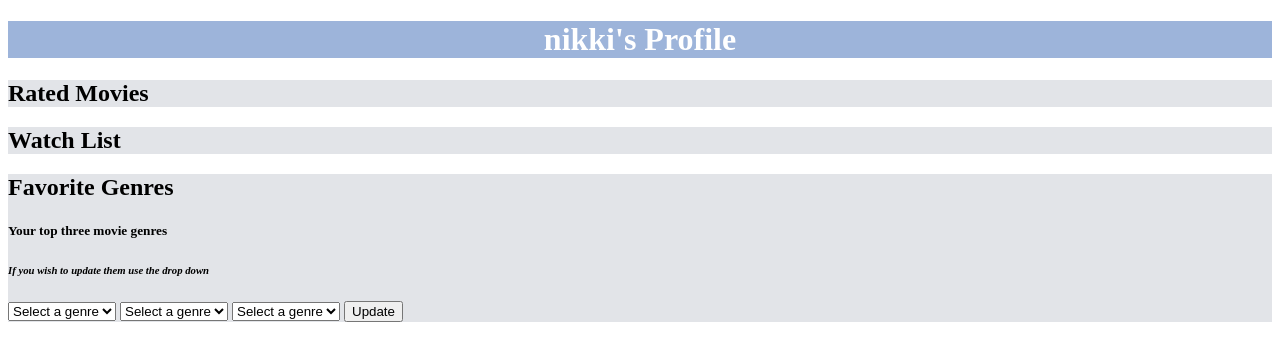
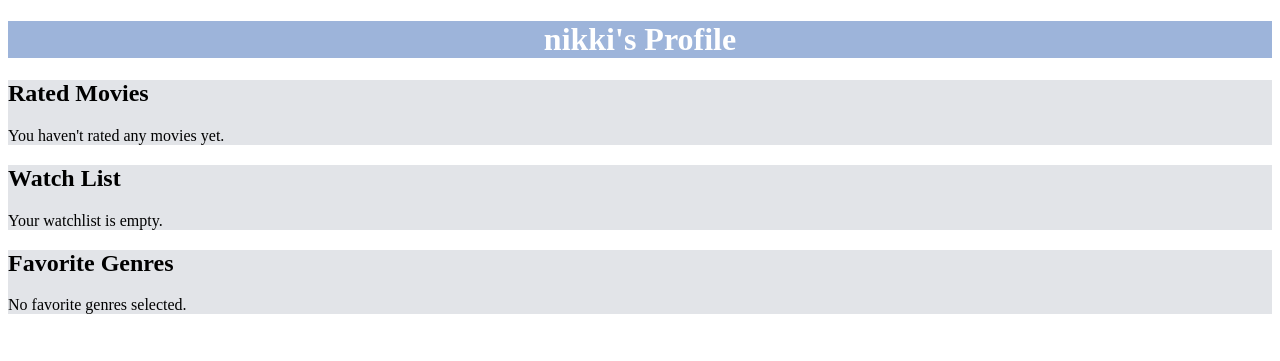
Before and after one commit to AllisonBriggs/Group-6-Movie-Recommender, a Flask app: page /profile in a window 1280 px wide. Shown: the part 108-469 px from the top of the page. Run offline with Flask 3, Linux system fonts and the light colour scheme; a user stored in the database is signed in.

Commit message:
ratings on user end working

```diff
--- a/backend/app.py
+++ b/backend/app.py
@@ -7,7 +7,7 @@ import os
 import json
 
 # Import models AFTER db initialization
-from models import db, User, Movie, Review
+from models import db, User, Movie, Review, Watchlist
 
 # Initialize Flask app
 app = Flask(__name__)
@@ -122,7 +122,33 @@ def profile():
         flash("Please log in first!", "warning")
         return redirect(url_for("login"))
 
-    return render_template("profile.html", username=g.user.username)
+    user = User.query.get(session["user_id"])
+
+    watchlist_entries = Watchlist.query.filter_by(user_id=user.id).all()
+    reviews = Review.query.filter_by(user_id=user.id).all()
+
+    # Get movie info for watchlist
+    watchlist_movies = [Movie.query.get(entry.movie_id) for entry in watchlist_entries]
+
+    # Get movies for each review
+    rated_movies = []
+    for review in reviews:
+        movie = Movie.query.get(review.movie_id)
+        if movie:
+            rated_movies.append({
+                "title": movie.title,
+                "rating": review.rating,
+                "comment": review.review_text,
+                "date": review.review_date.strftime("%Y-%m-%d")
+            })
+
+    return render_template(
+        "profile.html",
+        username=user.username,
+        watchlist_movies=watchlist_movies,
+        rated_movies=rated_movies,
+        favorite_genres=user.get_favorite_genres()
+    )
 
 # Movie Details
 @app.route("/movie/<int:movie_id>")
@@ -137,28 +163,25 @@ def submit_review(movie_id):
         flash("Please log in to leave a review.", "warning")
         return redirect(url_for("login"))
 
+    user_id = session["user_id"]
     rating = float(request.form["rating"])
     review_text = request.form["review_text"]
 
-    # Save the new review
-    new_review = Review(
-        user_id=session["user_id"],
-        movie_id=movie_id,
-        rating=rating,
-        review_text=review_text
-    )
-    db.session.add(new_review)
+    # Save the review
+    existing_review = Review.query.filter_by(user_id=user_id, movie_id=movie_id).first()
+    if existing_review:
+        existing_review.update_review(rating, review_text)
+    else:
+        new_review = Review(user_id=user_id, movie_id=movie_id, rating=rating, review_text=review_text)
+        db.session.add(new_review)
+
+    # Add to watchlist if not already there
+    existing_watch = Watchlist.query.filter_by(user_id=user_id, movie_id=movie_id).first()
+    if not existing_watch:
+        db.session.add(Watchlist(user_id=user_id, movie_id=movie_id))
+
     db.session.commit()
-
-    # Recalculate average rating
-    all_reviews = Review.query.filter_by(movie_id=movie_id).all()
-    if all_reviews:
-        average = sum(r.rating for r in all_reviews) / len(all_reviews)
-        movie = Movie.query.get(movie_id)
-        movie.average_rating = round(average, 2)
-        db.session.commit()
-
-    flash("Review submitted successfully!", "success")
+    flash("Review submitted!", "success")
     return redirect(url_for("movie_detail", movie_id=movie_id))
 
 @app.route("/debug-movies")
--- a/backend/templates/profile.html
+++ b/backend/templates/profile.html
@@ -1,123 +1,58 @@
 {% extends "layout.html" %}
 {% block title %}Profile{% endblock %}
 {% block body %}
+
 <head>
     <meta charset="UTF-8">
     <title>SceneIt - Profile</title>
 </head>
+
 <body>
    <h1 class="profile_header">{{ username }}'s Profile</h1>
+
    <div class="prof_movie_display">
         <h2>Rated Movies</h2>
-        <!--Display the user's rated movies-->
+        {% if rated_movies %}
+            <ul>
+            {% for review in rated_movies %}
+                <li>
+                    <strong>{{ review.title }}</strong><br>
+                    ⭐ {{ review.rating }} / 5<br>
+                    "{{ review.comment }}"<br>
+                    <small>{{ review.date }}</small>
+                </li>
+            {% endfor %}
+            </ul>
+        {% else %}
+            <p>You haven't rated any movies yet.</p>
+        {% endif %}
    </div>
+
     <div class="prof_movie_display">
         <h2>Watch List</h2>
-        <!--Display the user's watch list movies-->
+        {% if watchlist_movies %}
+            <ul>
+                {% for movie in watchlist_movies %}
+                    <li>{{ movie.title }}</li>
+                {% endfor %}
+            </ul>
+        {% else %}
+            <p>Your watchlist is empty.</p>
+        {% endif %}
+    </div>
 
-    </div>
     <div class="prof_genres">
         <h2>Favorite Genres</h2>
-        <h5>Your top three movie genres</h5>
-        <h6><i>If you wish to update them use the drop down</i></h6>
-        <!--Display the favorite Genres-->
-        <!--Option to change genres-->
-        <div class="genre_dropdown">
-            <select name="genre1" id="genre1">
-                <option value="" disabled selected>Select a genre</option>
-                <option value="action">Action</option>
-                <option value="adult">Adult</option>
-                <option value="adventure">Adventure</option>
-                <option value="animation">Animation</option>
-                <option value="biography">Biography</option>
-                <option value="comedy">Comedy</option>
-                <option value="crime">Crime</option>
-                <option value="documentary">Documentary</option>
-                <option value="drama">Drama</option>
-                <option value="family">Family</option>
-                <option value="fantasy">Fantasy</option>
-                <option value="film-noir">Film Noir</option>
-                <option value="game-show">Game Show</option>
-                <option value="history">History</option>
-                <option value="horror">Horror</option>
-                <option value="musical">Musical</option>
-                <option value="music">Music</option>
-                <option value="mystery">Mystery</option>
-                <option value="news">News</option>
-                <option value="reality-tv">Reality-TV</option>
-                <option value="romance">Romance</option>
-                <option value="sci-fi">Sci-Fi</option>
-                <option value="short">Short</option>
-                <option value="sport">Sport</option>
-                <option value="talk-show">Talk-Show</option>
-                <option value="thriller">Thriller</option>
-                <option value="war">War</option>
-                <option value="western">Western</option>
-            </select>
-            <select name="genre2" id="genre2">
-                <option value="" disabled selected>Select a genre</option>
-                <option value="action">Action</option>
-                <option value="adult">Adult</option>
-                <option value="adventure">Adventure</option>
-                <option value="animation">Animation</option>
-                <option value="biography">Biography</option>
-                <option value="comedy">Comedy</option>
-                <option value="crime">Crime</option>
-                <option value="documentary">Documentary</option>
-                <option value="drama">Drama</option>
-                <option value="family">Family</option>
-                <option value="fantasy">Fantasy</option>
-                <option value="film-noir">Film Noir</option>
-                <option value="game-show">Game Show</option>
-                <option value="history">History</option>
-                <option value="horror">Horror</option>
-                <option value="musical">Musical</option>
-                <option value="music">Music</option>
-                <option value="mystery">Mystery</option>
-                <option value="news">News</option>
-                <option value="reality-tv">Reality-TV</option>
-                <option value="romance">Romance</option>
-                <option value="sci-fi">Sci-Fi</option>
-                <option value="short">Short</option>
-                <option value="sport">Sport</option>
-                <option value="talk-show">Talk-Show</option>
-                <option value="thriller">Thriller</option>
-                <option value="war">War</option>
-                <option value="western">Western</option>
-            </select>
-            <select name="genre3" id="genre3">
-                <option value="" disabled selected>Select a genre</option>
-                <option value="action">Action</option>
-                <option value="adult">Adult</option>
-                <option value="adventure">Adventure</option>
-                <option value="animation">Animation</option>
-                <option value="biography">Biography</option>
-                <option value="comedy">Comedy</option>
-                <option value="crime">Crime</option>
-                <option value="documentary">Documentary</option>
-                <option value="drama">Drama</option>
-                <option value="family">Family</option>
-                <option value="fantasy">Fantasy</option>
-                <option value="film-noir">Film Noir</option>
-                <option value="game-show">Game Show</option>
-                <option value="history">History</option>
-                <option value="horror">Horror</option>
-                <option value="musical">Musical</option>
-                <option value="music">Music</option>
-                <option value="mystery">Mystery</option>
-                <option value="news">News</option>
-                <option value="reality-tv">Reality-TV</option>
-                <option value="romance">Romance</option>
-                <option value="sci-fi">Sci-Fi</option>
-                <option value="short">Short</option>
-                <option value="sport">Sport</option>
-                <option value="talk-show">Talk-Show</option>
-                <option value="thriller">Thriller</option>
-                <option value="war">War</option>
-                <option value="western">Western</option>
-            </select>
-            <button type="submit">Update</button>
-        </div>
+        {% if favorite_genres %}
+            <ul>
+                {% for genre in favorite_genres %}
+                    <li>{{ genre }}</li>
+                {% endfor %}
+            </ul>
+        {% else %}
+            <p>No favorite genres selected.</p>
+        {% endif %}
+    </div>
 
-    </div>
+</body>
 {% endblock %}
```
